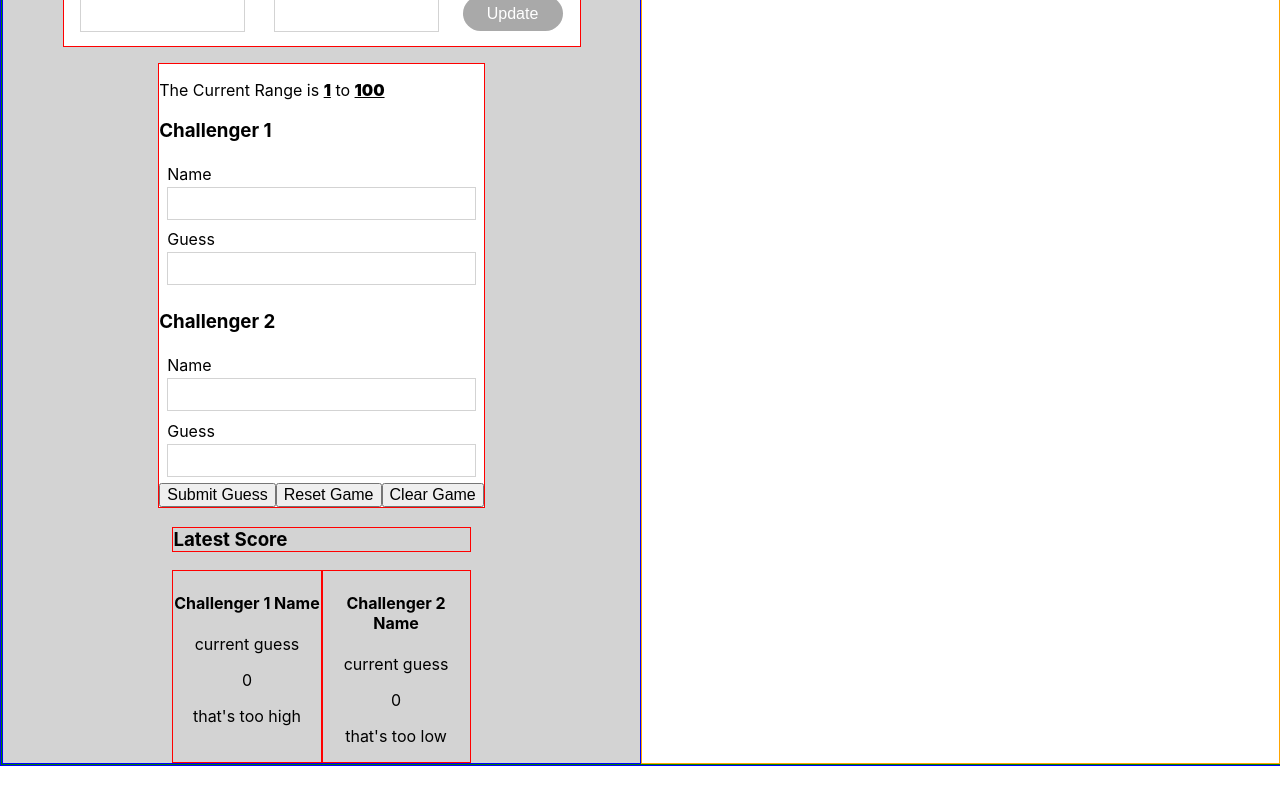
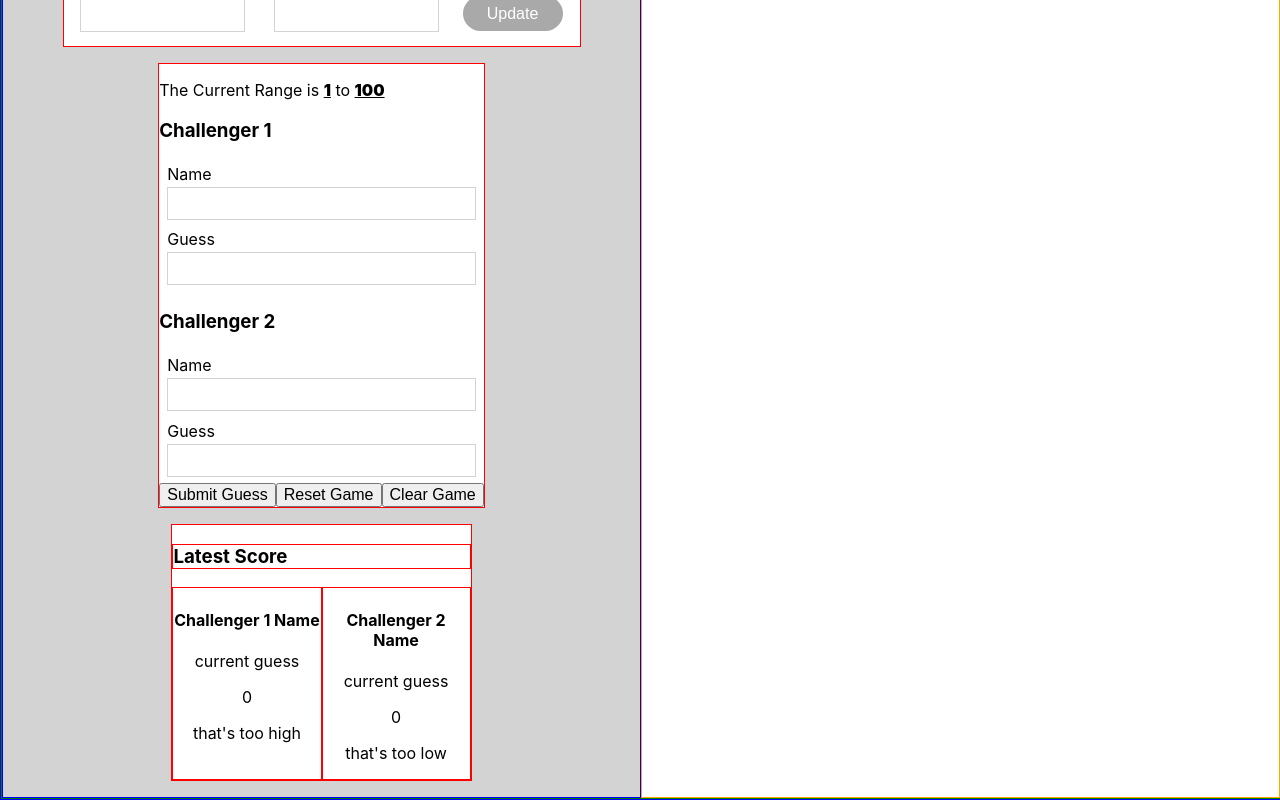
Before and after one commit to KevinKra/Turing-Nutshell, a React (Create React App) app: page / in a window 1280 px wide. Shown: the part 238-1038 px from the top of the page. Before the commit the page ends 1004 px from the top, so only its background shows below. Built offline with nearby package versions, Linux system fonts and the light colour scheme.

Commit message:
Update styles

```diff
--- a/src/applications/NumberGuesser/NumberGuesser.scss
+++ b/src/applications/NumberGuesser/NumberGuesser.scss
@@ -24,21 +24,4 @@
     width: 50vw;
     min-height: 85vh;
   }
-
-  .container-results-section {
-    display: flex;
-    flex-direction: column;
-    .challenger-outputs {
-      display: flex;
-    }
-    h3 {
-      display: block;
-      border: 1px solid red;
-    }
-    aside {
-      width: 50%;
-      text-align: center;
-      border: 1px solid red;
-    }
-  }
 }
--- a/src/applications/NumberGuesser/containers/LatestScore/LatestScore.scss
+++ b/src/applications/NumberGuesser/containers/LatestScore/LatestScore.scss
@@ -1,6 +1,9 @@
 .container-results-section {
   display: flex;
   flex-direction: column;
+  background-color: white;
+  border: 1px solid red;
+  margin: 1rem;
   .challenger-outputs {
     display: flex;
   }
```
